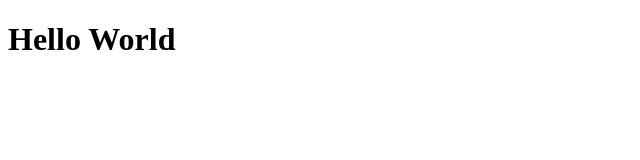
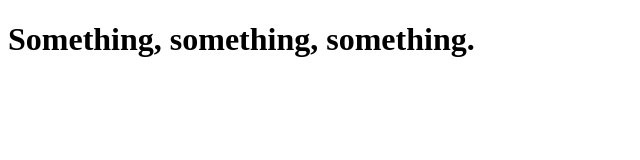
Before and after one commit to Moodycomputer/coffee, a plain HTML site: page index.html in a window 1280 px wide. Shown: the whole page, without its empty margins (0-640 px from the left). Drawn offline with Linux system fonts and the light colour scheme.

Commit message:
git commit -a -m something

```diff
--- a/index.html
+++ b/index.html
@@ -4,6 +4,6 @@
 	<title>Moody.Coffee</title>
 </head>
 <body>
-	<h1>Hello World</h1>
+	<h1>Something, something, something.</h1>
 </body>
 </html>
```
